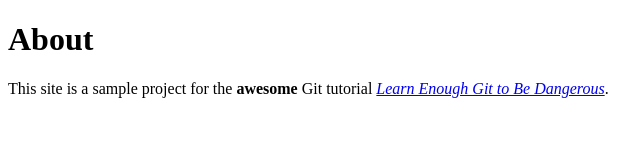
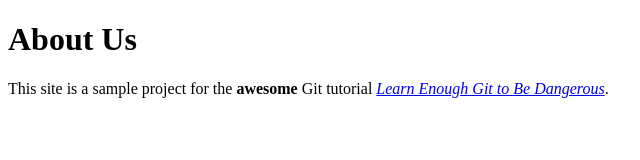
Before and after one commit to brettged/potential-pancake, a plain HTML site: page about.html in a window 1280 px wide. Shown: the full height of the page, 0-640 px from the left. Drawn offline with Linux system fonts and the light colour scheme.

Commit message:
change page heading

```diff
--- a/about.html
+++ b/about.html
@@ -6,7 +6,7 @@
   </head>
 
   <body>
-    <h1>About</h1>
+    <h1>About Us</h1>
     <p>
       This site is a sample project for the <strong>awesome</strong> Git
       tutorial <a href="http://learnenough.com/git-tutorial"><em>Learn Enough
```
Also changed, not shown: index.html (+3 -1 lines).
